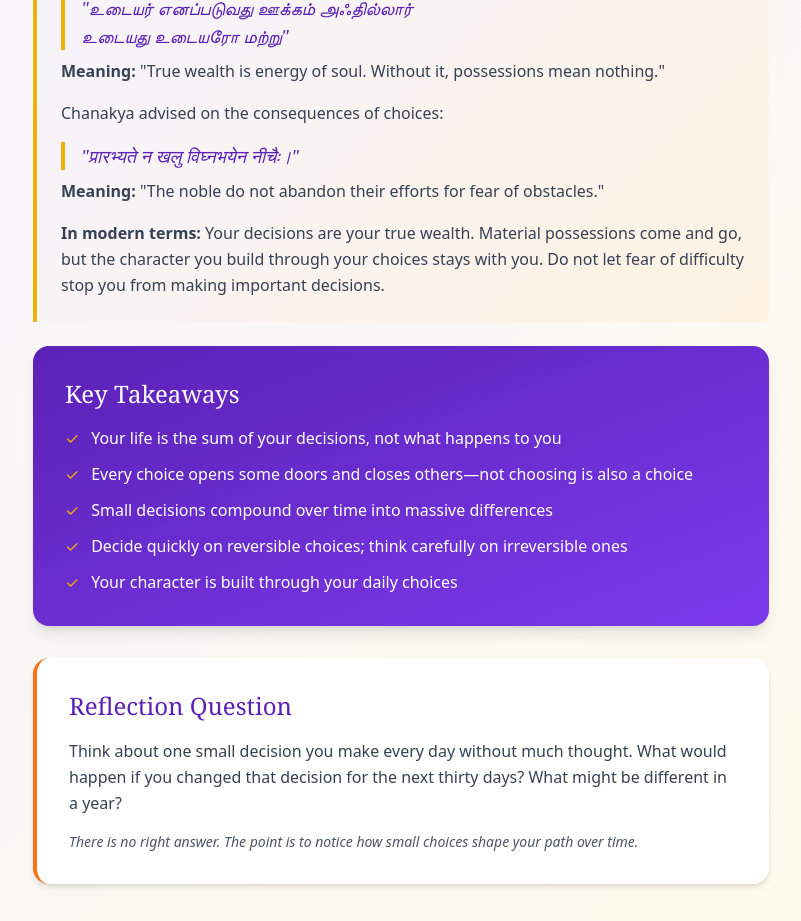
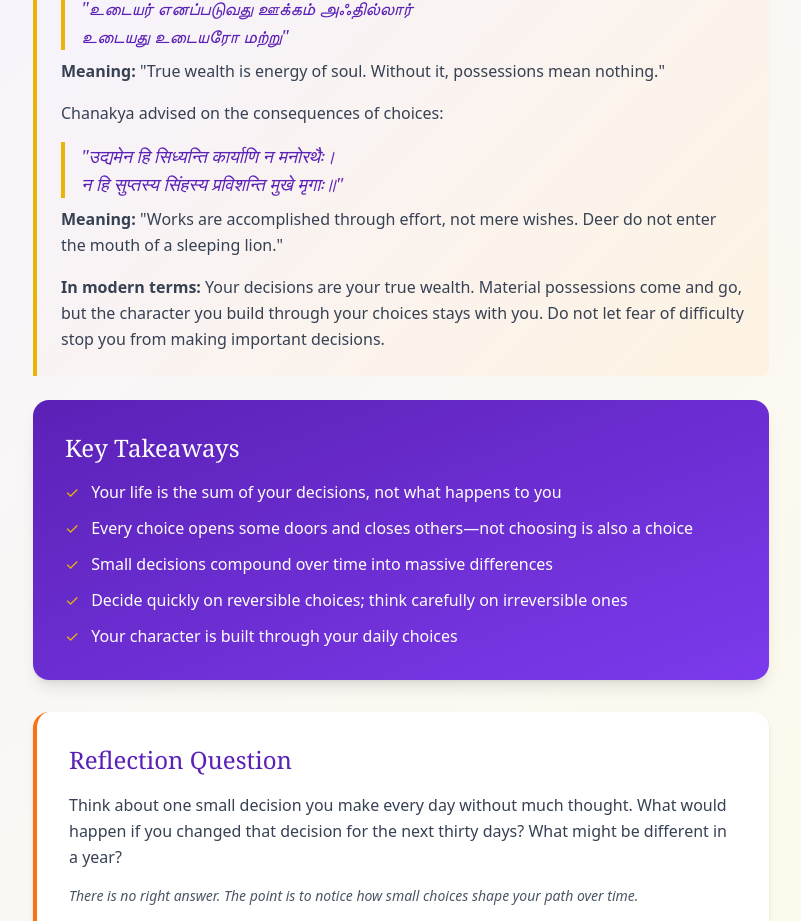
Before and after one commit to drkrishnan2007/business-education, a Next.js app: page /topics/decisions/decisions-shape-life in a window 1280 px wide. Shown: the part 3010-3931 px from the top of the page, without its empty margins (239-1040 px from the left). Built offline with nearby package versions, Linux system fonts and the light colour scheme.

Commit message:
Fix Chanakya quote in Decisions lesson 1 - use verified quote on effort vs wishes

```diff
--- a/src/app/topics/decisions/decisions-shape-life/page.tsx
+++ b/src/app/topics/decisions/decisions-shape-life/page.tsx
@@ -251,11 +251,13 @@ export default function DecisionsShapeLifePage() {
               Chanakya advised on the consequences of choices:
             </p>
             <blockquote className="text-lg font-serif text-[#5b21b6] italic mb-2 border-l-4 border-[#eab308] pl-4">
-              &quot;प्रारभ्यते न खलु विघ्नभयेन नीचैः।&quot;
+              &quot;उद्यमेन हि सिध्यन्ति कार्याणि न मनोरथैः।<br />
+              न हि सुप्तस्य सिंहस्य प्रविशन्ति मुखे मृगाः॥&quot;
             </blockquote>
             <p className="text-gray-700 leading-relaxed mb-4">
-              <strong>Meaning:</strong> &quot;The noble do not abandon their
-              efforts for fear of obstacles.&quot;
+              <strong>Meaning:</strong> &quot;Works are accomplished through
+              effort, not mere wishes. Deer do not enter the mouth of a
+              sleeping lion.&quot;
             </p>
             <p className="text-gray-700 leading-relaxed">
               <strong>In modern terms:</strong> Your decisions are your
```
